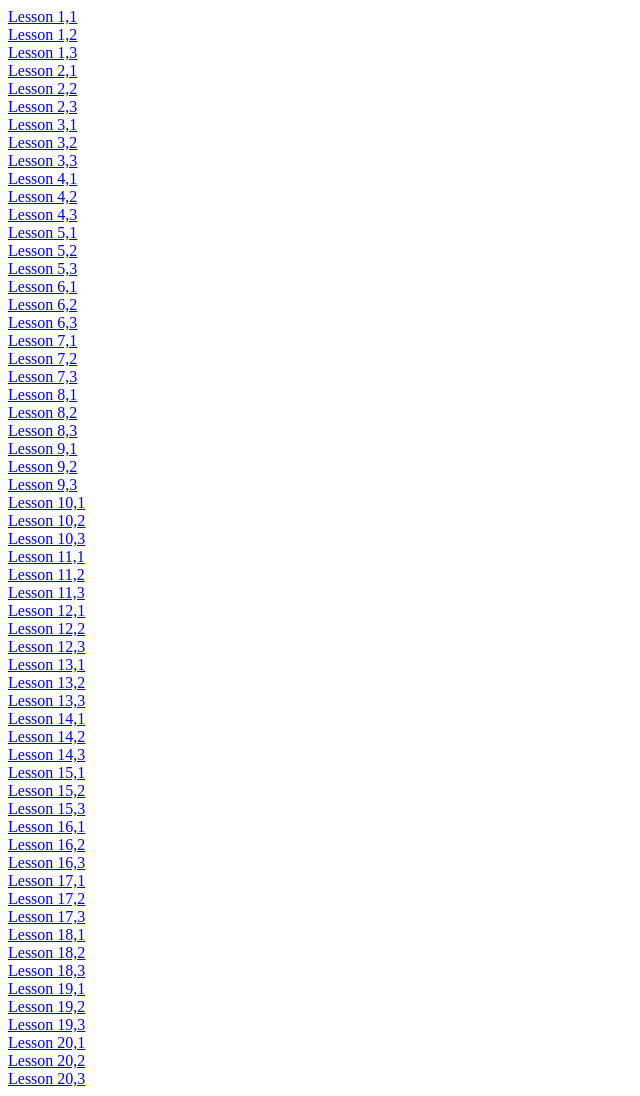
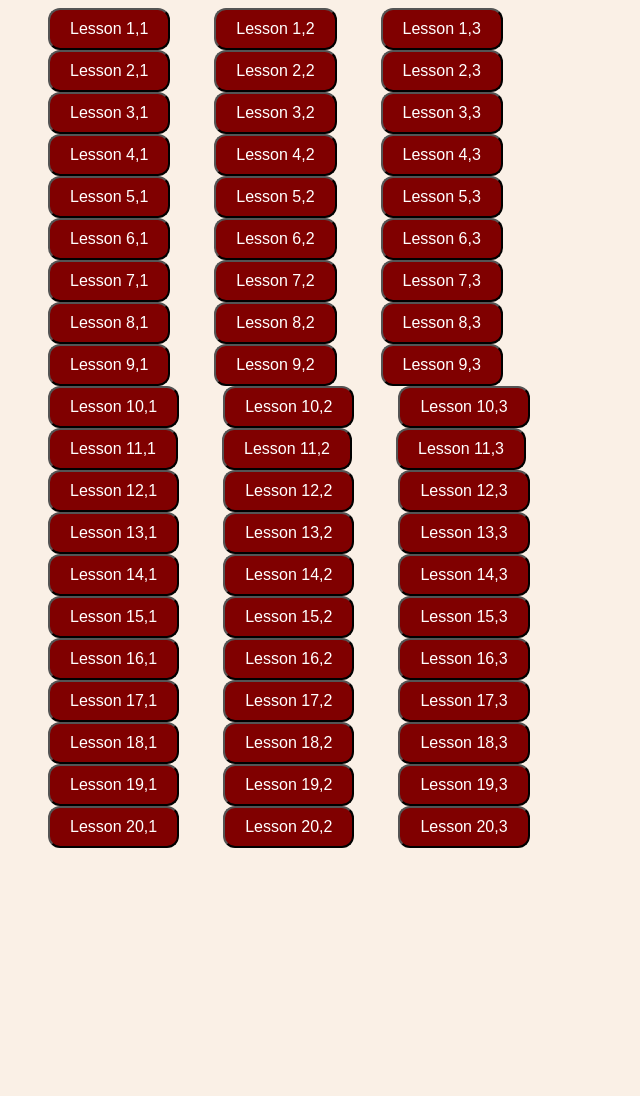
Before and after one commit to shloimie/piano, a plain HTML site: page index.html in a window 1280 px wide. Shown: the whole page, without its empty margins (0-640 px from the left). After the commit the page ends 856 px from the top, so only its background shows below. Drawn offline with Linux system fonts and the light colour scheme.

Commit message:
Update index.html

```diff
--- a/index.html
+++ b/index.html
@@ -3,129 +3,106 @@
 <head>
     <meta charset="UTF-8">
     <title>Piano Course</title>
+    <style>
+body {
+  background-color: linen;
+}
+
+button {
+  color : white;
+    padding: 10px 20px;
+    background-color: maroon;
+  margin-left: 40px;
+      text-align: center;
+  text-decoration: none;
+  display: inline-block;
+  font-size: 16px;
+    border-radius: 12px;
+}
+</style>
 </head>
 <body>
-<a href="PianoLesson1-1.html">Lesson 1,1</a>
+<div>
+    <button onclick="location.href='PianoLesson1-1.html'" type="button">Lesson 1,1</button>
+<button onclick="location.href='PianoLesson1-2.html'" type="button">Lesson 1,2</button>
+<button onclick="location.href='PianoLesson1-3.html'" type="button">Lesson 1,3</button>
 <br>
-<a href="PianoLesson1-2.html">Lesson 1,2</a>
+<button onclick="location.href='PianoLesson2-1.html'" type="button">Lesson 2,1</button>
+<button onclick="location.href='PianoLesson2-2.html'" type="button">Lesson 2,2</button>
+<button onclick="location.href='PianoLesson2-3.html'" type="button">Lesson 2,3</button>
 <br>
-<a href="PianoLesson1-3.html">Lesson 1,3</a>
+<button onclick="location.href='PianoLesson3-1.html'" type="button">Lesson 3,1</button>
+<button onclick="location.href='PianoLesson3-2.html'" type="button">Lesson 3,2</button>
+<button onclick="location.href='PianoLesson3-3.html'" type="button">Lesson 3,3</button>
 <br>
-<a href="PianoLesson2-1.html">Lesson 2,1</a>
+<button onclick="location.href='PianoLesson4-1.html'" type="button">Lesson 4,1</button>
+<button onclick="location.href='PianoLesson4-2.html'" type="button">Lesson 4,2</button>
+<button onclick="location.href='PianoLesson4-3.html'" type="button">Lesson 4,3</button>
 <br>
-<a href="PianoLesson2-2.html">Lesson 2,2</a>
+<button onclick="location.href='PianoLesson5-1.html'" type="button">Lesson 5,1</button>
+<button onclick="location.href='PianoLesson5-2.html'" type="button">Lesson 5,2</button>
+<button onclick="location.href='PianoLesson5-3.html'" type="button">Lesson 5,3</button>
 <br>
-<a href="PianoLesson2-3.html">Lesson 2,3</a>
+<button onclick="location.href='PianoLesson6-1.html'" type="button">Lesson 6,1</button>
+<button onclick="location.href='PianoLesson6-2.html'" type="button">Lesson 6,2</button>
+<button onclick="location.href='PianoLesson6-3.html'" type="button">Lesson 6,3</button>
 <br>
-<a href="PianoLesson3-1.html">Lesson 3,1</a>
+<button onclick="location.href='PianoLesson7-1.html'" type="button">Lesson 7,1</button>
+<button onclick="location.href='PianoLesson7-2.html'" type="button">Lesson 7,2</button>
+<button onclick="location.href='PianoLesson7-3.html'" type="button">Lesson 7,3</button>
 <br>
-<a href="PianoLesson3-2.html">Lesson 3,2</a>
+<button onclick="location.href='PianoLesson8-1.html'" type="button">Lesson 8,1</button>
+<button onclick="location.href='PianoLesson8-2.html'" type="button">Lesson 8,2</button>
+<button onclick="location.href='PianoLesson8-3.html'" type="button">Lesson 8,3</button>
 <br>
-<a href="PianoLesson3-3.html">Lesson 3,3</a>
+<button onclick="location.href='PianoLesson9-1.html'" type="button">Lesson 9,1</button>
+<button onclick="location.href='PianoLesson9-2.html'" type="button">Lesson 9,2</button>
+<button onclick="location.href='PianoLesson9-3.html'" type="button">Lesson 9,3</button>
 <br>
-<a href="PianoLesson4-1.html">Lesson 4,1</a>
+<button onclick="location.href='PianoLesson10-1.html'" type="button">Lesson 10,1</button>
+<button onclick="location.href='PianoLesson10-2.html'" type="button">Lesson 10,2</button>
+<button onclick="location.href='PianoLesson10-3.html'" type="button">Lesson 10,3</button>
 <br>
-<a href="PianoLesson4-2.html">Lesson 4,2</a>
+<button onclick="location.href='PianoLesson11-1.html'" type="button">Lesson 11,1</button>
+<button onclick="location.href='PianoLesson11-2.html'" type="button">Lesson 11,2</button>
+<button onclick="location.href='PianoLesson11-3.html'" type="button">Lesson 11,3</button>
 <br>
-<a href="PianoLesson4-3.html">Lesson 4,3</a>
+<button onclick="location.href='PianoLesson12-1.html'" type="button">Lesson 12,1</button>
+<button onclick="location.href='PianoLesson12-2.html'" type="button">Lesson 12,2</button>
+<button onclick="location.href='PianoLesson12-3.html'" type="button">Lesson 12,3</button>
 <br>
-<a href="PianoLesson5-1.html">Lesson 5,1</a>
+<button onclick="location.href='PianoLesson13-1.html'" type="button">Lesson 13,1</button>
+<button onclick="location.href='PianoLesson13-2.html'" type="button">Lesson 13,2</button>
+<button onclick="location.href='PianoLesson13-3.html'" type="button">Lesson 13,3</button>
 <br>
-<a href="PianoLesson5-2.html">Lesson 5,2</a>
+<button onclick="location.href='PianoLesson14-1.html'" type="button">Lesson 14,1</button>
+<button onclick="location.href='PianoLesson14-2.html'" type="button">Lesson 14,2</button>
+<button onclick="location.href='PianoLesson14-3.html'" type="button">Lesson 14,3</button>
 <br>
-<a href="PianoLesson5-3.html">Lesson 5,3</a>
+<button onclick="location.href='PianoLesson15-1.html'" type="button">Lesson 15,1</button>
+<button onclick="location.href='PianoLesson15-2.html'" type="button">Lesson 15,2</button>
+<button onclick="location.href='PianoLesson15-3.html'" type="button">Lesson 15,3</button>
 <br>
-<a href="PianoLesson6-1.html">Lesson 6,1</a>
+<button onclick="location.href='PianoLesson16-1.html'" type="button">Lesson 16,1</button>
+<button onclick="location.href='PianoLesson16-2.html'" type="button">Lesson 16,2</button>
+<button onclick="location.href='PianoLesson16-3.html'" type="button">Lesson 16,3</button>
 <br>
-<a href="PianoLesson6-2.html">Lesson 6,2</a>
+<button onclick="location.href='PianoLesson17-1.html'" type="button">Lesson 17,1</button>
+<button onclick="location.href='PianoLesson17-2.html'" type="button">Lesson 17,2</button>
+<button onclick="location.href='PianoLesson17-3.html'" type="button">Lesson 17,3</button>
 <br>
-<a href="PianoLesson6-3.html">Lesson 6,3</a>
+<button onclick="location.href='PianoLesson18-1.html'" type="button">Lesson 18,1</button>
+<button onclick="location.href='PianoLesson18-2.html'" type="button">Lesson 18,2</button>
+<button onclick="location.href='PianoLesson18-3.html'" type="button">Lesson 18,3</button>
 <br>
-<a href="PianoLesson7-1.html">Lesson 7,1</a>
+<button onclick="location.href='PianoLesson19-1.html'" type="button">Lesson 19,1</button>
+<button onclick="location.href='PianoLesson19-2.html'" type="button">Lesson 19,2</button>
+<button onclick="location.href='PianoLesson19-3.html'" type="button">Lesson 19,3</button>
 <br>
-<a href="PianoLesson7-2.html">Lesson 7,2</a>
-<br>
-<a href="PianoLesson7-3.html">Lesson 7,3</a>
-<br>
-<a href="PianoLesson8-1.html">Lesson 8,1</a>
-<br>
-<a href="PianoLesson8-2.html">Lesson 8,2</a>
-<br>
-<a href="PianoLesson8-3.html">Lesson 8,3</a>
-<br>
-<a href="PianoLesson9-1.html">Lesson 9,1</a>
-<br>
-<a href="PianoLesson9-2.html">Lesson 9,2</a>
-<br>
-<a href="PianoLesson9-3.html">Lesson 9,3</a>
-<br>
-<a href="PianoLesson10-1.html">Lesson 10,1</a>
-<br>
-<a href="PianoLesson10-2.html">Lesson 10,2</a>
-<br>
-<a href="PianoLesson10-3.html">Lesson 10,3</a>
-<br>
-<a href="PianoLesson11-1.html">Lesson 11,1</a>
-<br>
-<a href="PianoLesson11-2.html">Lesson 11,2</a>
-<br>
-<a href="PianoLesson11-3.html">Lesson 11,3</a>
-<br>
-<a href="PianoLesson12-1.html">Lesson 12,1</a>
-<br>
-<a href="PianoLesson12-2.html">Lesson 12,2</a>
-<br>
-<a href="PianoLesson12-3.html">Lesson 12,3</a>
-<br>
-<a href="PianoLesson13-1.html">Lesson 13,1</a>
-<br>
-<a href="PianoLesson13-2.html">Lesson 13,2</a>
-<br>
-<a href="PianoLesson13-3.html">Lesson 13,3</a>
-<br>
-<a href="PianoLesson14-1.html">Lesson 14,1</a>
-<br>
-<a href="PianoLesson14-2.html">Lesson 14,2</a>
-<br>
-<a href="PianoLesson14-3.html">Lesson 14,3</a>
-<br>
-<a href="PianoLesson15-1.html">Lesson 15,1</a>
-<br>
-<a href="PianoLesson15-2.html">Lesson 15,2</a>
-<br>
-<a href="PianoLesson15-3.html">Lesson 15,3</a>
-<br>
-<a href="PianoLesson16-1.html">Lesson 16,1</a>
-<br>
-<a href="PianoLesson16-2.html">Lesson 16,2</a>
-<br>
-<a href="PianoLesson16-3.html">Lesson 16,3</a>
-<br>
-<a href="PianoLesson17-1.html">Lesson 17,1</a>
-<br>
-<a href="PianoLesson17-2.html">Lesson 17,2</a>
-<br>
-<a href="PianoLesson17-3.html">Lesson 17,3</a>
-<br>
-<a href="PianoLesson18-1.html">Lesson 18,1</a>
-<br>
-<a href="PianoLesson18-2.html">Lesson 18,2</a>
-<br>
-<a href="PianoLesson18-3.html">Lesson 18,3</a>
-<br>
-<a href="PianoLesson19-1.html">Lesson 19,1</a>
-<br>
-<a href="PianoLesson19-2.html">Lesson 19,2</a>
-<br>
-<a href="PianoLesson19-3.html">Lesson 19,3</a>
-<br>
-<a href="PianoLesson20-1.html">Lesson 20,1</a>
-<br>
-<a href="PianoLesson20-2.html">Lesson 20,2</a>
-<br>
-<a href="PianoLesson20-3.html">Lesson 20,3</a>
-<br>
-
+<button onclick="location.href='PianoLesson20-1.html'" type="button">Lesson 20,1</button>
+<button onclick="location.href='PianoLesson20-2.html'" type="button">Lesson 20,2</button>
+<button onclick="location.href='PianoLesson20-3.html'" type="button">Lesson 20,3</button>
+</div>
 
 </body>
 </html>
```
